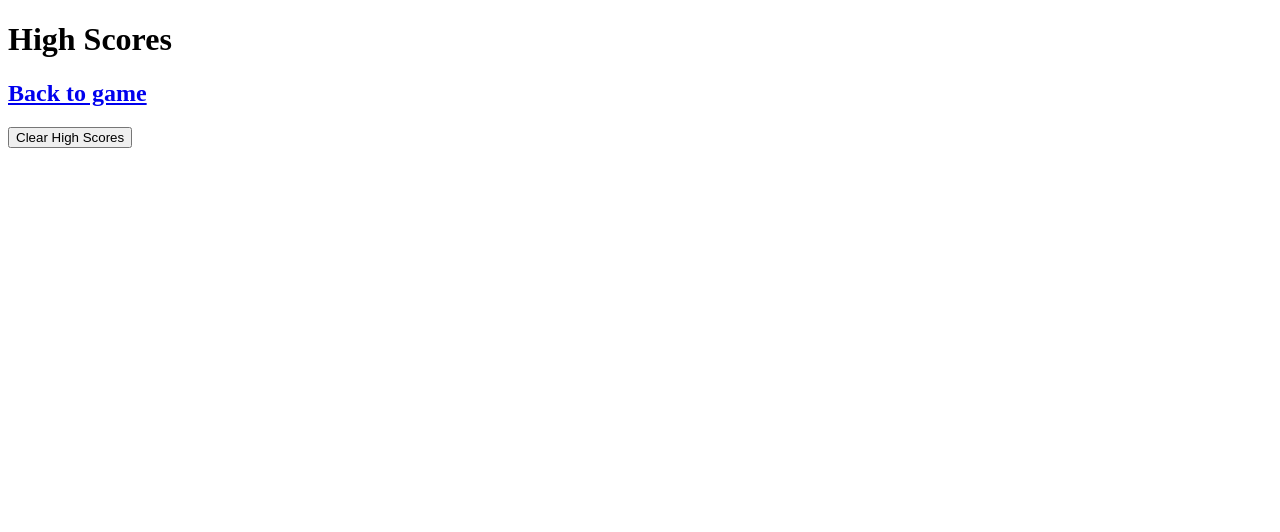
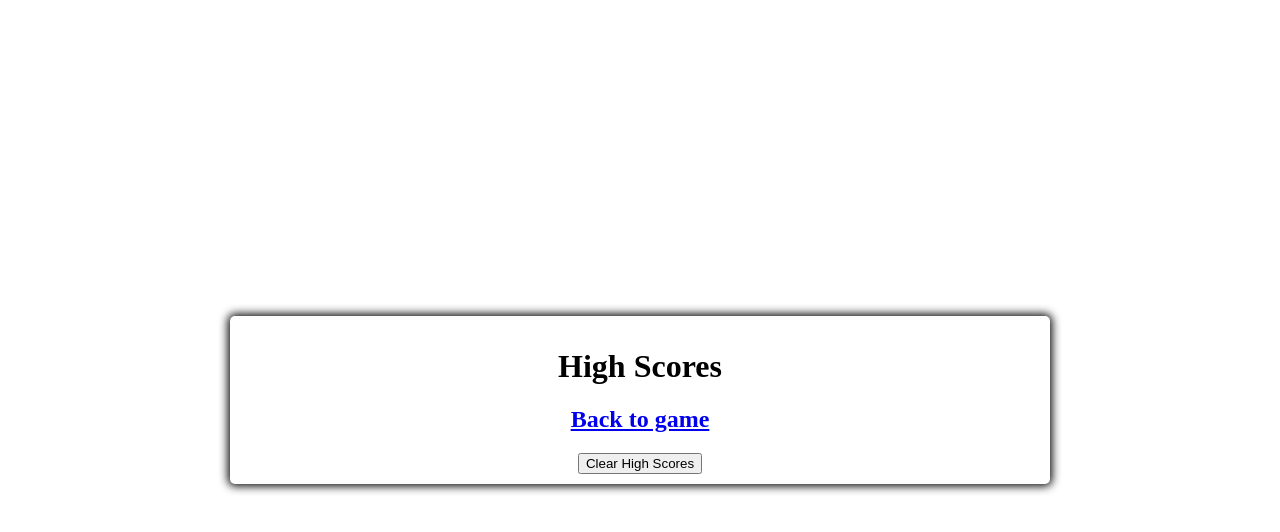
Before and after one commit to yermasog/timed-quiz, a plain HTML site: page score.html in a window 1280 px wide. Drawn offline with Linux system fonts and the light colour scheme.

Commit message:
added css to score.html

```diff
--- /dev/null
+++ b/assets/CSS/score.css
@@ -0,0 +1,19 @@
+body {
+    padding: 0;
+    margin: 0;
+    display: flex;
+    width: 100vw;
+    height: 100vh;
+    justify-content: center;
+    align-items: center;
+}
+
+.container {
+    width: 800px;
+    max-width: 80%;
+    background-color: white;
+    border-radius: 5px;
+    padding: 10px;
+    box-shadow: 0 0 10px 2px;
+    text-align: center;
+}
--- a/assets/JS/score.js
+++ b/assets/JS/score.js
@@ -1,4 +1,4 @@
-function printHighscores() {
+function displayScores() {
     // either get scores from localstorage or set to empty array
     var highscores = JSON.parse(window.localStorage.getItem("highscores")) || [];
 
@@ -18,12 +18,12 @@ function printHighscores() {
     });
   }
 
-  function clearHighscores() {
+  function clearScores() {
     window.localStorage.removeItem("highscores");
     window.location.reload();
   }
 
-  document.getElementById("clear").onclick = clearHighscores;
+  document.getElementById("clear").onclick = clearScores;
 
   // run function when page loads
-  printHighscores();
+  displayScores();
--- a/score.html
+++ b/score.html
@@ -1,19 +1,22 @@
 <!DOCTYPE html>
 <html lang="en">
+
 <head>
     <meta charset="UTF-8">
     <meta name="viewport" content="width=device-width, initial-scale=1.0">
     <title>Scores</title>
-    <!-- <link rel="stylesheet" href="./assets/CSS/style.css"> -->
+    <link rel="stylesheet" href="./assets/CSS/score.css">
 </head>
+
 <body>
+    <div class="container">
         <header>
             <h1>High Scores</h1>
             <h2 class="highscore ">
                 <a href="index.html"> Back to game</a>
             </h2>
         </header>
-    <main class="container">
+        <main>
             <div id="highscores">
                 <!--highscores will display here-->
             </div>
@@ -21,6 +24,8 @@
                 <button id="clear">Clear High Scores</button>
             </div>
         </main>
+    </div>
     <script src="assets/JS/score.js"></script>
 </body>
+
 </html>
```
Lines whose indentation alone changed are shown as unchanged.
